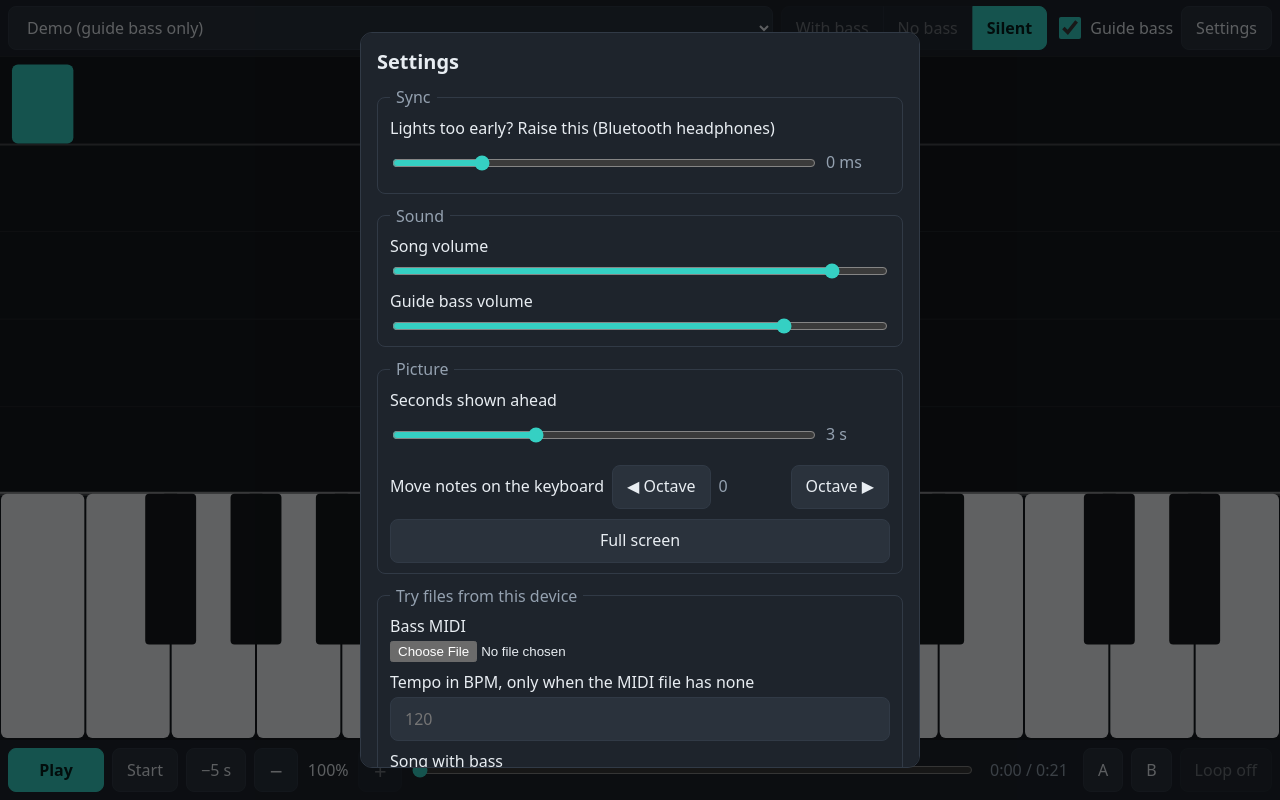
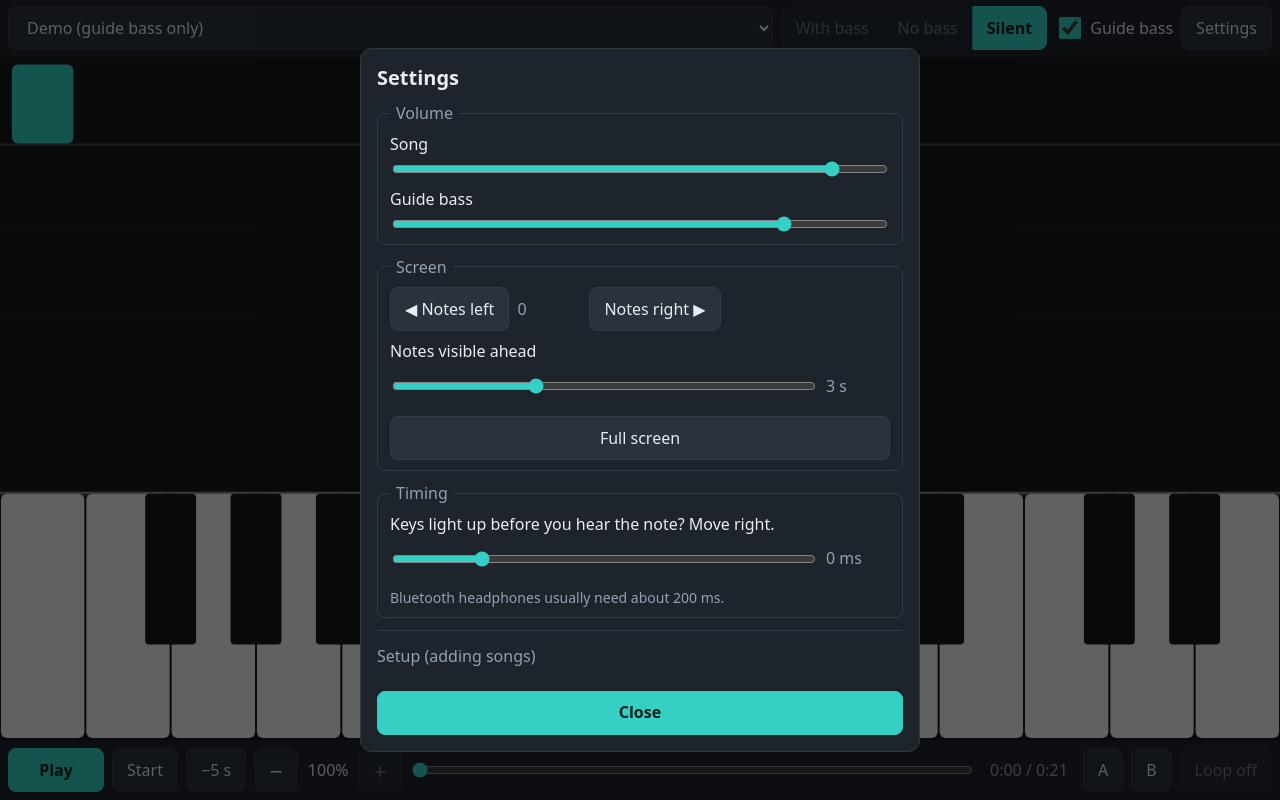
Before and after one commit to ColinLeverger/tiny-minilog-practice, a plain HTML site: page index.html in a window 1280 px wide. Both pictures are taken after a click on the button "Settings". Drawn offline with Linux system fonts and the light colour scheme.

Commit message:
Simplify settings for the player; fold song setup away
Volume, screen and timing stay on top in plain words. Loading files and the
GitHub song library move under a 'Setup (adding songs)' section that is
closed every time settings open.

Co-Authored-By: Claude Opus 5.5 <noreply@anthropic.com>

```diff
--- a/css/styles.css
+++ b/css/styles.css
@@ -70,4 +70,7 @@ legend { color: var(--muted); padding: 0 6px; }
 .sheet input[type="range"] { flex: 1; height: 36px; accent-color: var(--accent); }
 .row { display: flex; align-items: center; gap: 8px; flex-wrap: wrap; }
 output { min-width: 64px; color: var(--muted); font-variant-numeric: tabular-nums; }
+.setup { border-top: 1px solid var(--line); padding-top: 4px; }
+.setup summary { min-height: 44px; display: flex; align-items: center; color: var(--muted); cursor: pointer; }
+.setup[open] { display: flex; flex-direction: column; gap: 12px; }
 .hint { margin: 0; color: var(--muted); font-size: 14px; }
--- a/index.html
+++ b/index.html
@@ -50,31 +50,34 @@
       <h2>Settings</h2>
 
       <fieldset>
-        <legend>Sync</legend>
-        <label>Lights too early? Raise this (Bluetooth headphones)
-          <span class="row"><input type="range" id="latency" min="-100" max="400" step="10"><output id="latency-out"></output></span>
-        </label>
+        <legend>Volume</legend>
+        <label>Song <input type="range" id="mix-volume" min="0" max="1" step="0.05"></label>
+        <label>Guide bass <input type="range" id="guide-volume" min="0" max="1" step="0.05"></label>
       </fieldset>
 
       <fieldset>
-        <legend>Sound</legend>
-        <label>Song volume <input type="range" id="mix-volume" min="0" max="1" step="0.05"></label>
-        <label>Guide bass volume <input type="range" id="guide-volume" min="0" max="1" step="0.05"></label>
+        <legend>Screen</legend>
+        <div class="row">
+          <button type="button" id="shift-down">◀ Notes left</button>
+          <output id="shift-out"></output>
+          <button type="button" id="shift-up">Notes right ▶</button>
+        </div>
+        <label>Notes visible ahead
+          <span class="row"><input type="range" id="look" min="1.5" max="6" step="0.5"><output id="look-out"></output></span>
+        </label>
+        <button type="button" id="fullscreen">Full screen</button>
       </fieldset>
 
       <fieldset>
-        <legend>Picture</legend>
-        <label>Seconds shown ahead
-          <span class="row"><input type="range" id="look" min="1.5" max="6" step="0.5"><output id="look-out"></output></span>
+        <legend>Timing</legend>
+        <label>Keys light up before you hear the note? Move right.
+          <span class="row"><input type="range" id="latency" min="-100" max="400" step="10"><output id="latency-out"></output></span>
         </label>
-        <div class="row">
-          <span>Move notes on the keyboard</span>
-          <button type="button" id="shift-down">◀ Octave</button>
-          <output id="shift-out"></output>
-          <button type="button" id="shift-up">Octave ▶</button>
-        </div>
-        <button type="button" id="fullscreen">Full screen</button>
+        <p class="hint">Bluetooth headphones usually need about 200 ms.</p>
       </fieldset>
+
+      <details id="setup" class="setup">
+        <summary>Setup (adding songs)</summary>
 
         <fieldset>
           <legend>Try files from this device</legend>
@@ -97,8 +100,9 @@
           </div>
           <input type="text" id="src-link" readonly hidden aria-label="Link for a friend">
           <p class="hint">The link contains the token. Whoever has it can read the song repository. Send it privately.</p>
+        </fieldset>
         <p id="src-message" class="hint" role="status"></p>
-      </fieldset>
+      </details>
 
       <button class="primary">Close</button>
     </form>
--- a/js/app.js
+++ b/js/app.js
@@ -270,6 +270,7 @@
       $("src-branch").value = saved ? saved.branch : "main";
       $("src-token").value = saved ? saved.token : "";
       $("src-link").hidden = true; $("src-message").textContent = "";
+      $("setup").open = false; // setup stays folded away for the player
       $("settings").showModal();
     });
     function moveNotes(by) {
```
Also changed, not shown: 1 other file. Lines whose indentation alone changed are shown as unchanged.
